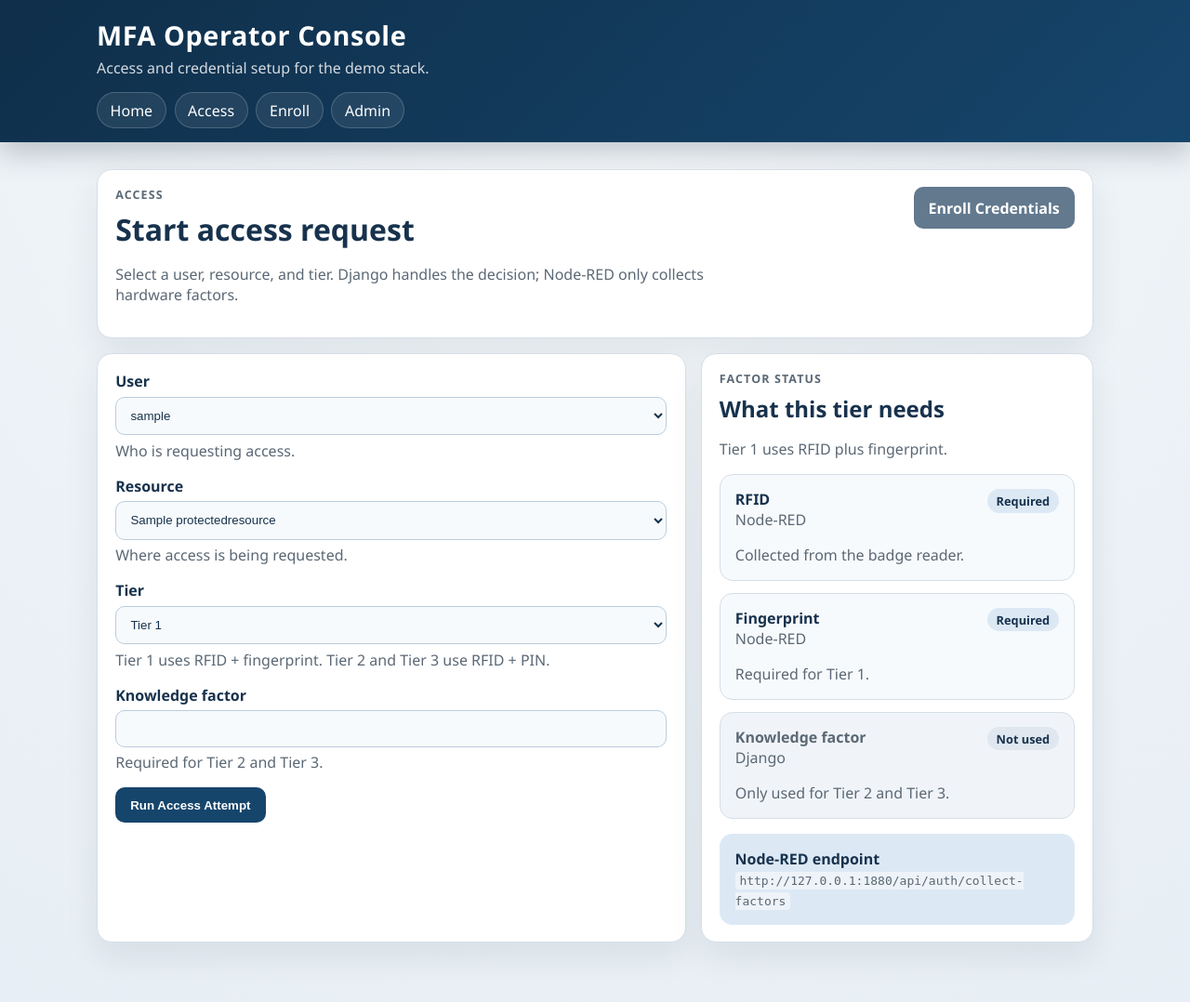
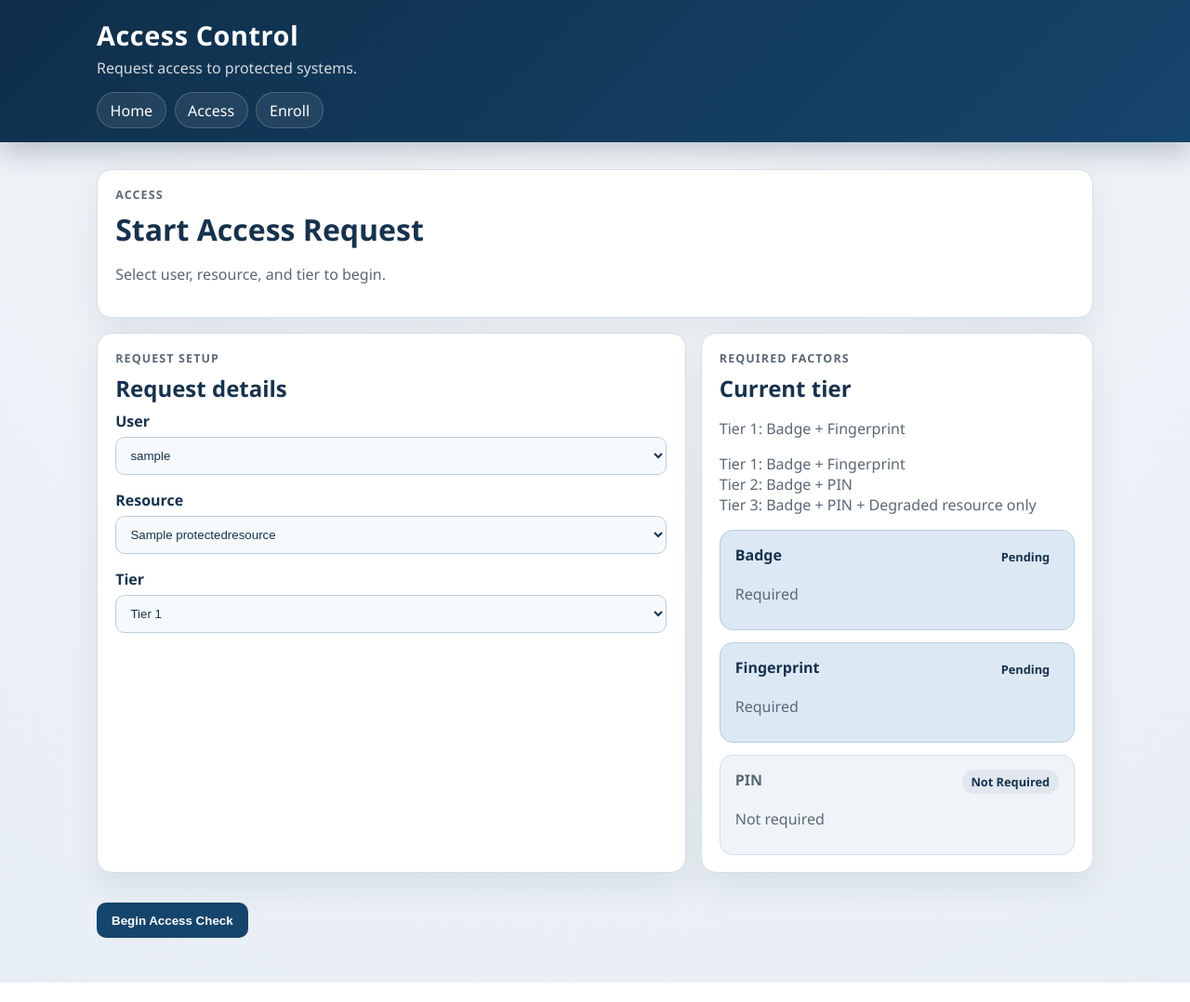
Before and after one commit to noahstephenson/MFA-System, a Django app: page /app/access/ in a window 1280 px wide. Shown: the whole page at 93% size. After the commit the page ends 1057 px from the top, so only its background shows below. Run offline with Django 5.2, Linux system fonts and the light colour scheme; tables that the repository leaves empty hold one stand-in row (values such as "Sample post").

Commit message:
Tighten Django operator access UI

```diff
--- a/django_app/core/forms.py
+++ b/django_app/core/forms.py
@@ -30,7 +30,7 @@ class AccessStartForm(forms.Form):
     )
     knowledge_factor = forms.CharField(
         required=False,
-        label="Knowledge factor",
+        label="PIN",
         help_text="Required for Tier 2 and Tier 3.",
         widget=forms.PasswordInput(render_value=True),
         strip=True,
@@ -70,7 +70,7 @@ class EnrollmentForm(forms.Form):
     credential_type = forms.ChoiceField(
         choices=Credential.CredentialType.choices,
         label="Credential type",
-        help_text="RFID uses a UID, biometric uses a fingerprint ID, and PIN stores the Django-side knowledge factor.",
+        help_text="Badge uses a UID, biometric uses a fingerprint ID, and PIN stores the knowledge factor.",
     )
     identifier = forms.CharField(
         label="Identifier / value",
--- a/django_app/core/templates/core/access_start.html
+++ b/django_app/core/templates/core/access_start.html
@@ -1,66 +1,78 @@
 {% extends "core/base.html" %}
 
-{% block title %}Access | MFA Prototype{% endblock title %}
+{% block title %}Access | Access Control{% endblock title %}
 
 {% block content %}
 <section class="panel hero">
     <div class="hero-copy">
         <div class="eyebrow">Access</div>
-        <h1>Start access request</h1>
-        <p class="muted">Select a user, resource, and tier. Django handles the decision; Node-RED only collects hardware factors.</p>
-    </div>
-    <div class="actions">
-        <a class="button secondary" href="{% url 'core:enroll' %}">Enroll Credentials</a>
+        <h1>Start Access Request</h1>
+        <p class="muted">Select user, resource, and tier to begin.</p>
     </div>
 </section>
 
+<form method="post" action="{% url 'core:access-start' %}">
+    {% csrf_token %}
     <div class="split-layout">
         <section class="panel">
-        <form method="post" action="{% url 'core:access-start' %}">
-            {% csrf_token %}
+            <div class="eyebrow">Request setup</div>
+            <h2 style="margin-top: 0;">Request details</h2>
             {{ form.non_field_errors }}
             <div class="form-grid">
-                {% for field in form %}
                 <div class="form-field">
-                        <label for="{{ field.id_for_label }}">{{ field.label }}</label>
-                        {{ field }}
-                        {% if field.help_text %}
-                            <div class="muted" style="margin-top: 0.35rem;">{{ field.help_text }}</div>
-                        {% endif %}
-                        {{ field.errors }}
+                    <label for="{{ form.user.id_for_label }}">{{ form.user.label }}</label>
+                    {{ form.user }}
+                    {{ form.user.errors }}
                 </div>
-                {% endfor %}
+                <div class="form-field">
+                    <label for="{{ form.resource.id_for_label }}">{{ form.resource.label }}</label>
+                    {{ form.resource }}
+                    {{ form.resource.errors }}
                 </div>
-            <div class="actions" style="margin-top: 1rem;">
-                <button type="submit">Run Access Attempt</button>
+                <div class="form-field">
+                    <label for="{{ form.tier.id_for_label }}">{{ form.tier.label }}</label>
+                    {{ form.tier }}
+                    {{ form.tier.errors }}
                 </div>
-        </form>
+            </div>
         </section>
 
         <aside class="panel">
-        <div class="eyebrow">Factor status</div>
-        <h2 style="margin-top: 0;">What this tier needs</h2>
+            <div class="eyebrow">Required factors</div>
+            <h2 style="margin-top: 0;">Current tier</h2>
             <p class="muted" id="tier-note">{{ tier_note }}</p>
+            <div class="detail-list" style="margin-bottom: 1rem;">
+                <div class="muted">Tier 1: Badge + Fingerprint</div>
+                <div class="muted">Tier 2: Badge + PIN</div>
+                <div class="muted">Tier 3: Badge + PIN + Degraded resource only</div>
+            </div>
             <div class="factor-grid" id="factor-grid">
                 {% for card in factor_cards %}
                     <article class="factor-card {{ card.state }}" data-factor-key="{{ card.key }}">
                         <div class="factor-top">
-                        <div>
                             <h3>{{ card.label }}</h3>
-                            <div class="muted">{{ card.source }}</div>
+                            <span class="pill {% if card.state != 'neutral' %}{{ card.state }}{% endif %}" data-role="status">{{ card.status }}</span>
                         </div>
-                        <span class="pill {{ card.state }}" data-role="status">{{ card.status }}</span>
+                        <p class="muted" data-role="detail" style="margin-bottom: 0.75rem;">{{ card.detail }}</p>
+                        {% if card.key == "pin" %}
+                            <div data-role="pin-input">
+                                <div class="form-field" style="margin-top: 0.5rem;">
+                                    <label for="{{ form.knowledge_factor.id_for_label }}">{{ form.knowledge_factor.label }}</label>
+                                    {{ form.knowledge_factor }}
+                                    {{ form.knowledge_factor.errors }}
                                 </div>
-                    <p class="muted" data-role="detail" style="margin-bottom: 0;">{{ card.detail }}</p>
+                            </div>
+                        {% endif %}
                     </article>
                 {% endfor %}
             </div>
-        <div class="callout info" style="margin-top: 1rem;">
-            <strong>Node-RED endpoint</strong>
-            <div class="muted"><code>{{ node_red_base_url }}/api/auth/collect-factors</code></div>
-        </div>
         </aside>
     </div>
+
+    <div class="actions" style="margin-top: 1rem;">
+        <button type="submit">Begin Access Check</button>
+    </div>
+</form>
 
 <script>
     (function () {
@@ -73,22 +85,22 @@
 
         const tierConfig = {
             basic: {
-                note: "Tier 1 uses RFID plus fingerprint.",
-                rfid: { state: "neutral", status: "Required", detail: "Collected from the badge reader." },
-                biometric: { state: "neutral", status: "Required", detail: "Required for Tier 1." },
-                pin: { state: "muted", status: "Not used", detail: "Only used for Tier 2 and Tier 3." }
+                note: "Tier 1: Badge + Fingerprint",
+                rfid: { state: "neutral", status: "Pending", detail: "Required", pinVisible: false },
+                biometric: { state: "neutral", status: "Pending", detail: "Required", pinVisible: false },
+                pin: { state: "muted", status: "Not Required", detail: "Not required", pinVisible: false }
             },
             elevated: {
-                note: "Tier 2 uses RFID plus PIN/passcode.",
-                rfid: { state: "neutral", status: "Required", detail: "Collected from the badge reader." },
-                biometric: { state: "muted", status: "Not used", detail: "Ignored for Tier 2 and Tier 3." },
-                pin: { state: "neutral", status: "Required", detail: "Checked in Django after RFID." }
+                note: "Tier 2: Badge + PIN",
+                rfid: { state: "neutral", status: "Pending", detail: "Required", pinVisible: false },
+                biometric: { state: "muted", status: "Not Required", detail: "Not required", pinVisible: false },
+                pin: { state: "neutral", status: "Pending", detail: "Required", pinVisible: true }
             },
             high: {
-                note: "Tier 3 uses RFID plus PIN/passcode and a degraded-approved resource.",
-                rfid: { state: "neutral", status: "Required", detail: "Collected from the badge reader." },
-                biometric: { state: "muted", status: "Not used", detail: "Ignored for Tier 2 and Tier 3." },
-                pin: { state: "neutral", status: "Required", detail: "Checked in Django after RFID." }
+                note: "Tier 3: Badge + PIN + Degraded resource only",
+                rfid: { state: "neutral", status: "Pending", detail: "Required", pinVisible: false },
+                biometric: { state: "muted", status: "Not Required", detail: "Not required", pinVisible: false },
+                pin: { state: "neutral", status: "Pending", detail: "Required", pinVisible: true }
             }
         };
 
@@ -102,9 +114,14 @@
                     return;
                 }
                 card.className = "factor-card " + factorConfig.state;
-                card.querySelector("[data-role='status']").className = "pill " + factorConfig.state;
-                card.querySelector("[data-role='status']").textContent = factorConfig.status;
+                const statusBadge = card.querySelector("[data-role='status']");
+                statusBadge.className = "pill" + (factorConfig.state !== "neutral" ? " " + factorConfig.state : "");
+                statusBadge.textContent = factorConfig.status;
                 card.querySelector("[data-role='detail']").textContent = factorConfig.detail;
+                const pinInput = card.querySelector("[data-role='pin-input']");
+                if (pinInput) {
+                    pinInput.style.display = factorConfig.pinVisible ? "block" : "none";
+                }
             });
         }
 
--- a/django_app/core/templates/core/base.html
+++ b/django_app/core/templates/core/base.html
@@ -2,7 +2,7 @@
 <html lang="en">
 <head>
     <meta charset="utf-8">
-    <title>{% block title %}MFA System{% endblock title %}</title>
+    <title>{% block title %}Access Control{% endblock title %}</title>
     <style>
         :root {
             --bg: #eef3f7;
@@ -267,6 +267,10 @@
             border: 1px solid var(--border);
             background: var(--surface-soft);
         }
+        .factor-card.neutral {
+            background: var(--accent-soft);
+            border-color: #b7cde0;
+        }
         .factor-card.success {
             background: var(--success-soft);
             border-color: #95c7a6;
@@ -352,15 +356,14 @@
         <div class="header-shell">
             <div class="brand-row">
                 <div>
-                    <h1>MFA Operator Console</h1>
-                    <div class="tagline">Access and credential setup for the demo stack.</div>
+                    <h1>Access Control</h1>
+                    <div class="tagline">Request access to protected systems.</div>
                 </div>
             </div>
             <nav>
                 <a href="{% url 'core:home' %}">Home</a>
                 <a href="{% url 'core:access-start' %}">Access</a>
                 <a href="{% url 'core:enroll' %}">Enroll</a>
-                <a href="{% url 'admin:index' %}">Admin</a>
             </nav>
         </div>
     </header>
--- a/django_app/core/views.py
+++ b/django_app/core/views.py
@@ -1,4 +1,3 @@
-from django.conf import settings
 from django.contrib import messages
 from django.contrib.auth import get_user_model
 from django.core.exceptions import ValidationError
@@ -57,11 +56,30 @@ def _selected_tier_from_form(form):
 
 def _tier_note(selected_tier):
     notes = {
-        AccessPolicy.Tier.BASIC: "Tier 1 uses RFID plus fingerprint.",
-        AccessPolicy.Tier.ELEVATED: "Tier 2 uses RFID plus PIN/passcode.",
-        AccessPolicy.Tier.HIGH: "Tier 3 uses RFID plus PIN/passcode and a degraded-approved resource.",
+        AccessPolicy.Tier.BASIC: "Tier 1: Badge + Fingerprint",
+        AccessPolicy.Tier.ELEVATED: "Tier 2: Badge + PIN",
+        AccessPolicy.Tier.HIGH: "Tier 3: Badge + PIN + Degraded resource only",
     }
     return notes.get(selected_tier, "Select a tier to see the required factors.")
+
+
+def _operator_message(message):
+    cleaned = str(message or "").strip()
+    if not cleaned:
+        return ""
+
+    rewrites = {
+        "Node-RED request timed out.": "Factor service timed out.",
+        "Node-RED returned an invalid factor payload.": "Factor data was incomplete.",
+        "Node-RED did not return any factor data.": "No factor data was returned.",
+        "RFID data was not collected.": "Badge scan unavailable.",
+        "RFID data was not returned.": "Badge scan unavailable.",
+        "Fingerprint data was not returned.": "Fingerprint result unavailable.",
+    }
+    if cleaned in rewrites:
+        return rewrites[cleaned]
+
+    return cleaned.replace("Node-RED", "Factor service").replace("RFID", "Badge")
 
 
 def _access_factor_cards(selected_tier):
@@ -69,33 +87,28 @@ def _access_factor_cards(selected_tier):
     return [
         {
             "key": "rfid",
-            "label": "RFID",
-            "source": "Node-RED",
+            "label": "Badge",
             "state": "neutral",
-            "status": "Required",
-            "detail": "Collected from the badge reader.",
+            "status": "Pending",
+            "detail": "Required",
         },
         {
             "key": "biometric",
             "label": "Fingerprint",
-            "source": "Node-RED",
             "state": "neutral" if Credential.CredentialType.BIOMETRIC in required_factor_types else "muted",
-            "status": "Required"
+            "status": "Pending"
             if Credential.CredentialType.BIOMETRIC in required_factor_types
-            else "Not used",
-            "detail": "Required for Tier 1."
+            else "Not Required",
+            "detail": "Required"
             if Credential.CredentialType.BIOMETRIC in required_factor_types
-            else "Ignored for Tier 2 and Tier 3.",
+            else "Not required",
         },
         {
             "key": "pin",
-            "label": "Knowledge factor",
-            "source": "Django",
+            "label": "PIN",
             "state": "neutral" if Credential.CredentialType.PIN in required_factor_types else "muted",
-            "status": "Required" if Credential.CredentialType.PIN in required_factor_types else "Not used",
-            "detail": "Checked in Django after RFID."
-            if Credential.CredentialType.PIN in required_factor_types
-            else "Only used for Tier 2 and Tier 3.",
+            "status": "Pending" if Credential.CredentialType.PIN in required_factor_types else "Not Required",
+            "detail": "Enter PIN" if Credential.CredentialType.PIN in required_factor_types else "Not required",
         },
     ]
 
@@ -131,23 +144,21 @@ def _factor_cards_for_result(session, factor_collection_result, authentication_r
     if Credential.CredentialType.RFID in verified_factor_types:
         cards.append(
             {
-                "label": "RFID",
-                "source": "Node-RED",
+                "label": "Badge",
                 "state": "success",
                 "status": "Accepted",
-                "detail": f"UID {rfid_result.get('uid', 'unknown')} matched the enrolled credential.",
+                "detail": f"UID {rfid_result.get('uid', 'unknown')}",
             }
         )
     else:
         cards.append(
             {
-                "label": "RFID",
-                "source": "Node-RED",
+                "label": "Badge",
                 "state": "error",
                 "status": "Failed",
                 "detail": submitted_factors.get(Credential.CredentialType.RFID, {}).get("reason_message")
                 or rfid_result.get("message")
-                or "RFID data was not collected.",
+                or "Badge scan not available.",
             }
         )
 
@@ -156,32 +167,29 @@ def _factor_cards_for_result(session, factor_collection_result, authentication_r
             cards.append(
                 {
                     "label": "Fingerprint",
-                    "source": "Node-RED",
                     "state": "success",
                     "status": "Accepted",
-                    "detail": f"Fingerprint ID {fingerprint_result.get('finger_id', 'unknown')} matched the enrolled credential.",
+                    "detail": f"Fingerprint ID {fingerprint_result.get('finger_id', 'unknown')}",
                 }
             )
         else:
             cards.append(
                 {
                     "label": "Fingerprint",
-                    "source": "Node-RED",
                     "state": "error",
                     "status": "Failed",
                     "detail": submitted_factors.get(Credential.CredentialType.BIOMETRIC, {}).get("reason_message")
                     or fingerprint_result.get("message")
-                    or "Fingerprint data was not collected.",
+                    or "Fingerprint not available.",
                 }
             )
     else:
         cards.append(
             {
                 "label": "Fingerprint",
-                "source": "Node-RED",
                 "state": "muted",
-                "status": "Not used",
-                "detail": "Ignored for Tier 2 and Tier 3.",
+                "status": "Not Required",
+                "detail": "Not required",
             }
         )
 
@@ -189,36 +197,79 @@ def _factor_cards_for_result(session, factor_collection_result, authentication_r
         if Credential.CredentialType.PIN in verified_factor_types:
             cards.append(
                 {
-                    "label": "Knowledge factor",
-                    "source": "Django",
+                    "label": "PIN",
                     "state": "success",
                     "status": "Accepted",
-                    "detail": "PIN/passcode matched the enrolled credential.",
+                    "detail": "PIN accepted",
                 }
             )
         else:
             cards.append(
                 {
-                    "label": "Knowledge factor",
-                    "source": "Django",
+                    "label": "PIN",
                     "state": "error",
                     "status": "Failed",
                     "detail": knowledge_submission.get("reason_message")
-                    or "Knowledge factor was not accepted.",
+                    or "PIN not accepted.",
                 }
             )
     else:
         cards.append(
             {
-                "label": "Knowledge factor",
-                "source": "Django",
+                "label": "PIN",
                 "state": "muted",
-                "status": "Not used",
-                "detail": "Only required for Tier 2 and Tier 3.",
+                "status": "Not Required",
+                "detail": "Not required",
             }
         )
 
     return cards
+
+
+def _operator_collection_summary(factor_collection_result):
+    collection = factor_collection_result or {}
+    rfid_result = collection.get("rfid") or {}
+    fingerprint_result = collection.get("fingerprint") or {}
+
+    if rfid_result.get("ok"):
+        badge_detail = f"UID {rfid_result.get('uid', 'unknown')}"
+    else:
+        badge_detail = _operator_message(rfid_result.get("message")) or "Badge scan unavailable."
+
+    if fingerprint_result.get("ok"):
+        fingerprint_detail = f"Match {fingerprint_result.get('finger_id', 'unknown')}"
+    else:
+        fingerprint_detail = _operator_message(fingerprint_result.get("message")) or "Fingerprint result unavailable."
+
+    return {
+        "ok": bool(collection.get("ok")),
+        "message": _operator_message(collection.get("message") or collection.get("error")),
+        "badge_detail": badge_detail,
+        "fingerprint_detail": fingerprint_detail,
+    }
+
+
+def _operator_audit_entries(audit_events):
+    labels = {
+        "session_started": "Request",
+        "factor_collection_completed": "Factors",
+        "factor_collection_failed": "Factors",
+        "authentication_succeeded": "Authentication",
+        "authentication_failed": "Authentication",
+        "authorization_granted": "Authorization",
+        "authorization_denied": "Authorization",
+        "access_granted": "Decision",
+        "access_denied": "Decision",
+    }
+    entries = []
+    for event in audit_events:
+        entries.append(
+            {
+                "label": labels.get(event.event_type, "Audit"),
+                "message": _operator_message(event.message),
+            }
+        )
+    return entries
 
 
 def home(request):
@@ -258,7 +309,6 @@ def access_start(request):
             "selected_tier": selected_tier,
             "tier_note": _tier_note(selected_tier),
             "factor_cards": _access_factor_cards(selected_tier),
-            "node_red_base_url": settings.NODE_RED_BASE_URL,
         },
     )
 
@@ -269,14 +319,15 @@ def access_result(request, session_id):
     factor_collection_result = (session.details or {}).get("factor_collection_result") or {}
     authentication_result = (session.details or {}).get("authentication_result") or {}
     authorization_result = (session.details or {}).get("authorization_result") or {}
-    result_message = (session.details or {}).get("result_message") or "Access attempt completed."
+    result_message = _operator_message((session.details or {}).get("result_message")) or "Access attempt completed."
     return render(
         request,
         "core/access_result.html",
         {
             "session": session,
-            "audit_events": audit_events,
+            "audit_entries": _operator_audit_entries(audit_events),
             "factor_collection_result": factor_collection_result,
+            "collection_summary": _operator_collection_summary(factor_collection_result),
             "authentication_result": authentication_result,
             "authorization_result": authorization_result,
             "factor_cards": _factor_cards_for_result(session, factor_collection_result, authentication_result),
```
Also changed, not shown: django_app/core/templates/core/access_result.html (+28 -28 lines), django_app/core/templates/core/enroll.html (+6 -6 lines), django_app/core/templates/core/home.html (+5 -5 lines), django_app/core/tests/test_views.py (+20 -21 lines). Lines whose indentation alone changed are shown as unchanged.
